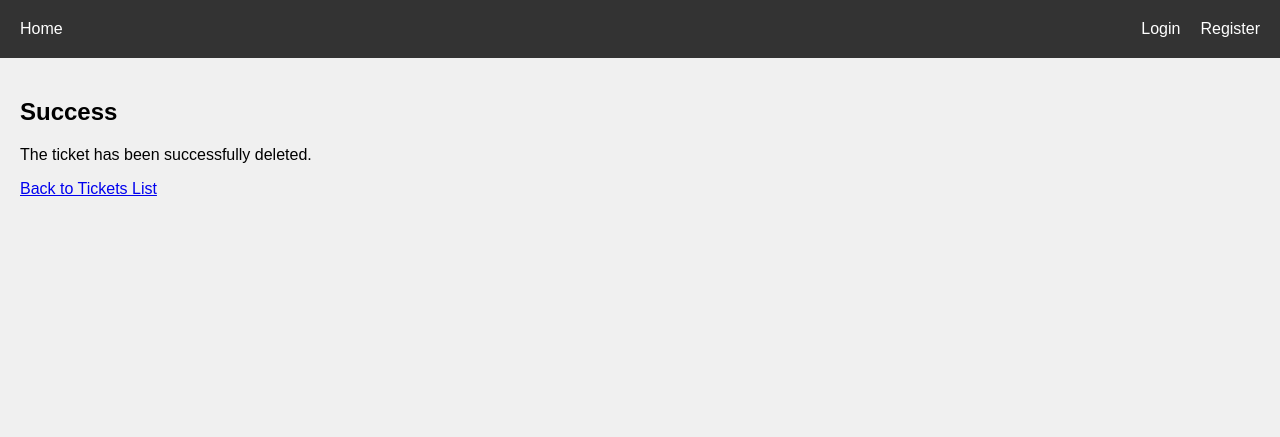
After one commit to basit3000/trainapplication, a Django app: page /tickets/tickets/tickets_success_delete in a window 1280 px wide. The commit adds this page. Shown: the top 437 px of the page. Run offline with Django 5.2, Linux system fonts and the light colour scheme.

Commit message:
feat: Usertickets deletion and fixes

```diff
--- a/app/tickets/templates/tickets/tickets_detail.html
+++ b/app/tickets/templates/tickets/tickets_detail.html
@@ -1,6 +1,6 @@
 {% extends "base.html" %}
 {% block content %}
 <p> {{tickets.name}} </p>
-<a href="{% url 'tickets_delete' ticket_id=tickets.id %}">Delete</a>
+<a href="{% url 'tickets_delete' pk=tickets.id %}">Delete</a>
 
 {% endblock %}
--- /dev/null
+++ b/app/tickets/templates/tickets/tickets_success_delete.html
@@ -0,0 +1,7 @@
+{% extends "base.html" %}
+
+{% block content %}
+  <h2>Success</h2>
+  <p>The ticket has been successfully deleted.</p>
+  <a href="{% url 'tickets_list' %}">Back to Tickets List</a>
+{% endblock %}
--- a/app/tickets/urls.py
+++ b/app/tickets/urls.py
@@ -6,6 +6,8 @@ urlpatterns = [
     path('new', views.TicketsCreateView.as_view(), name="tickets.new"),
     path('buy_tickets/', views.buy_tickets, name='buy_tickets'),
     path('buy_tickets/<int:ticket_id>/', views.buy_tickets_with_id, name='buy_tickets_with_id'),
-    path('tickets/<int:ticket_id>/delete', views.TicketsDeleteView.as_view(), name='tickets_delete'),
+    path('tickets/<int:pk>/delete', views.TicketsDeleteView.as_view(), name='tickets_delete'),
     path('tickets/<int:ticket_id>', views.detail),
+    path('tickets/tickets_success_delete', views.success, name='tickets_success_delete'),
+    path('tickets/view', views.list, name='tickets_list'),
 ]
--- a/app/tickets/views.py
+++ b/app/tickets/views.py
@@ -8,10 +8,12 @@ from datetime import timedelta
 from django.utils import timezone
 from django.views.generic.edit import DeleteView
 from django.http import Http404
+from django.urls import reverse_lazy
 
 class TicketsDeleteView(DeleteView):
-    model = Tickets
-    success_url = 'tickets/tickets_success.html'
+    model = UserTickets
+    template_name = 'tickets/tickets_delete.html'
+    success_url = reverse_lazy('tickets_success_delete')
 
 def detail(request, ticket_id):
     try:
@@ -23,6 +25,9 @@ def detail(request, ticket_id):
 def list(request):
     all_tickets = Tickets.objects.all()
     return render(request, 'tickets/tickets_list.html', {'tickets': all_tickets})
+
+def success(request):
+    return render(request, 'tickets/tickets_success_delete.html')
 
 class TicketsCreateView(CreateView):
     model = Tickets
--- a/app/users/templates/users/data.html
+++ b/app/users/templates/users/data.html
@@ -10,7 +10,7 @@
     <p>Tickets: </p>
     <ul>
         {% for user_ticket in user_tickets %}
-            <li>{{ user_ticket.ticket.name }} - Issue Date: {{ user_ticket.issue_date }} - Expiry Date: {{ user_ticket.expiry_date }}</li>
+            <li>{{ user_ticket.ticket.name }} - Issue Date: {{ user_ticket.issue_date }} - Expiry Date: {{ user_ticket.expiry_date }} - <a href="{% url 'tickets_delete' pk=user_ticket.id %}">Delete ticket</a>
         {% empty %}
             <li>No ticket available.</li>
         {% endfor %}
```
Also changed, not shown: app/db.sqlite3.
